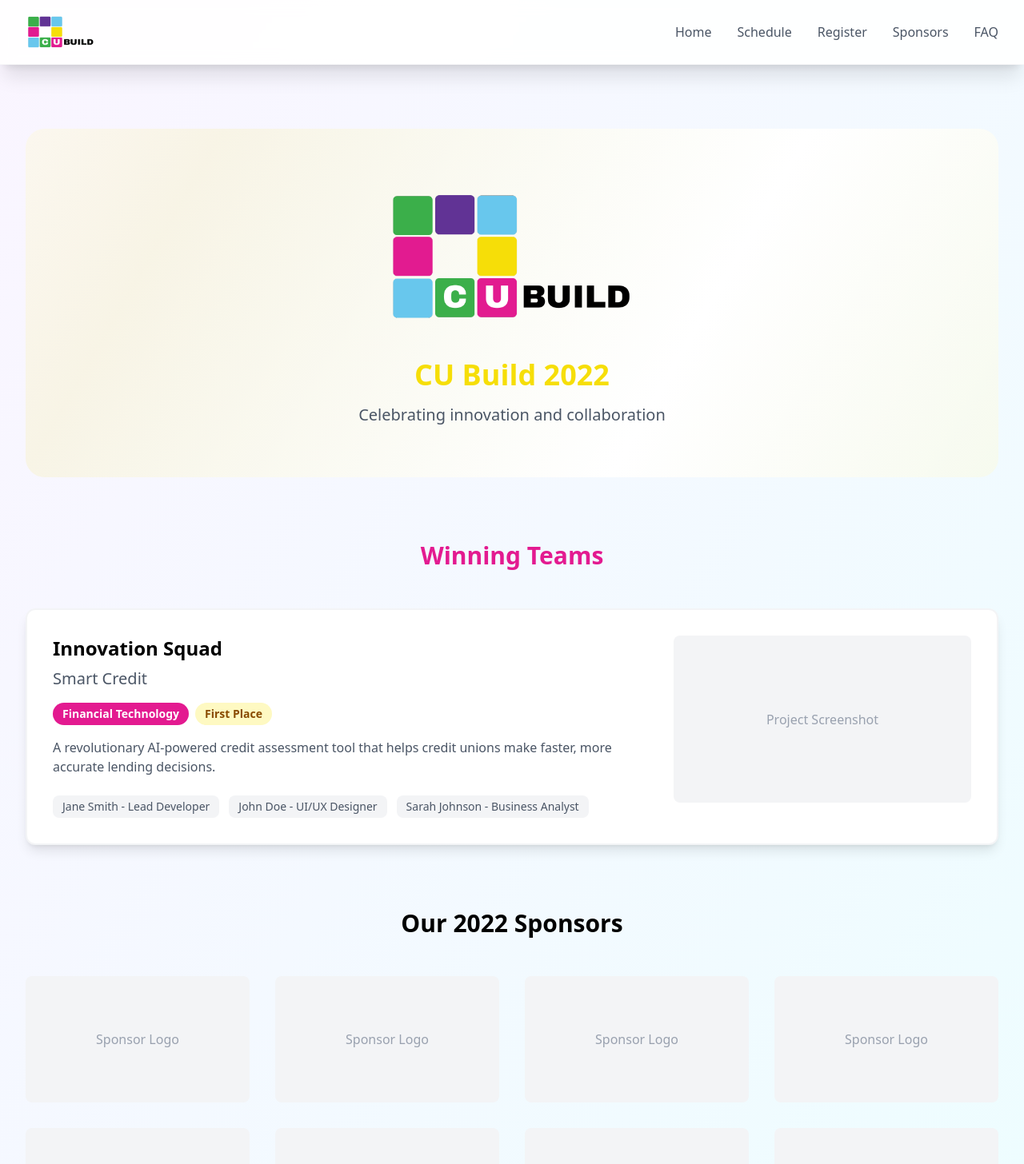
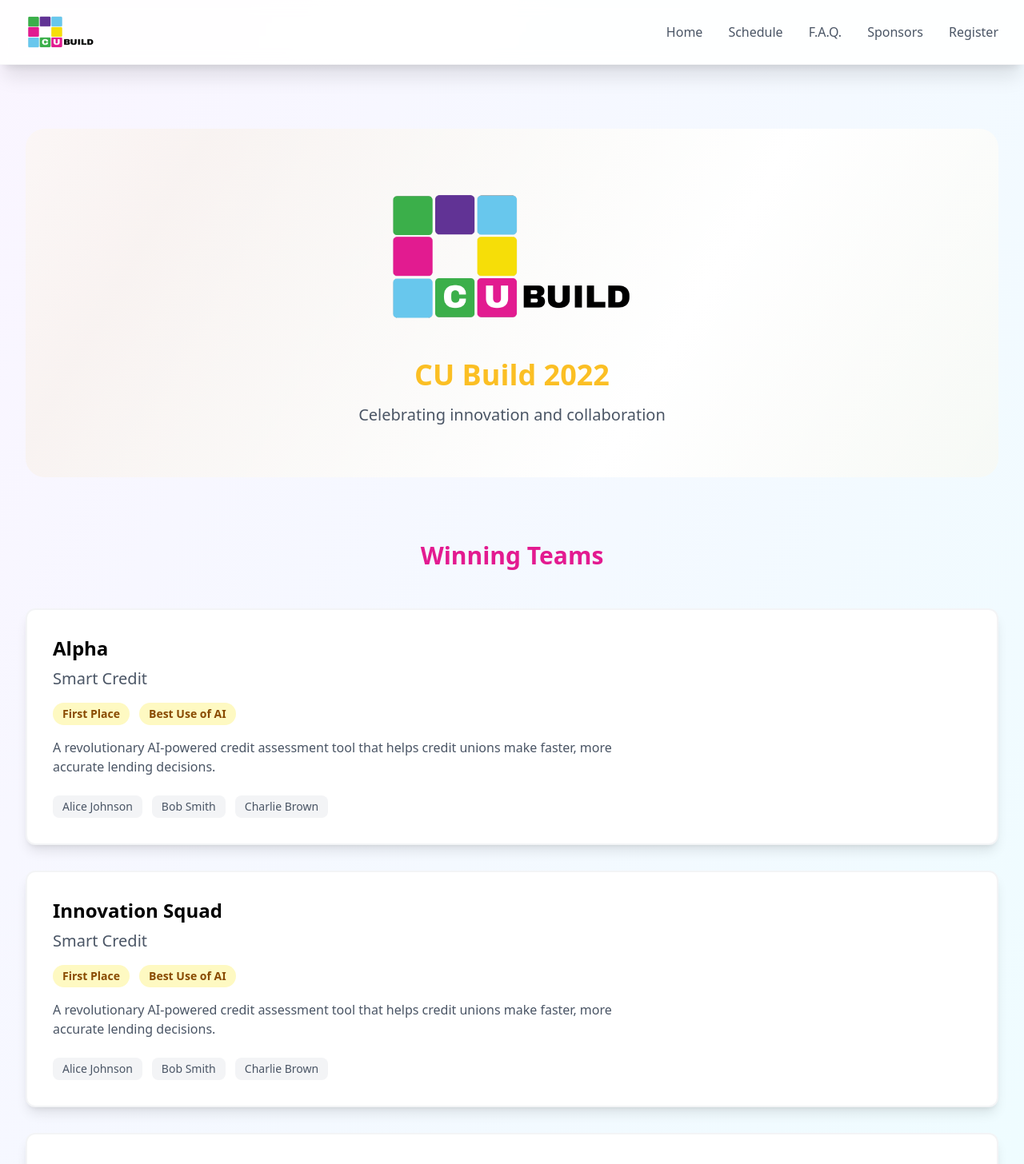
Before and after one commit to CUBuild/CU-Build-Website, a React (Vite) app: page /2022 in a window 1280 px wide. Shown: the top 1456 px of the page at 80% size. Built offline with nearby package versions, Linux system fonts and the light colour scheme.

Commit message:
chore: update routes and some pages

```diff
--- a/src/App.tsx
+++ b/src/App.tsx
@@ -41,11 +41,10 @@ const App: React.FC = () => {
           <Route path="/sponsors" element={<Sponsorship />} />
           <Route path="/faq" element={<FAQ />} />
           {/* TODO: create a last years specific tab once the event is over */}
-          {/* TODO: change JSON files to call just general data */}
-          <Route path="/2024" element={<PastEvent year="2024" winningTeams={data2024.winningTeams} />} />
-          <Route path="/2023" element={<PastEvent year="2023" winningTeams={data2023.winningTeams} />} />
-          <Route path="/2022" element={<PastEvent year="2022" winningTeams={data2022.winningTeams} />} />
-          <Route path="/2021" element={<PastEvent year="2021" winningTeams={data2021.winningTeams} />} />
+          <Route path="/2021" element={<PastEvent data={data2021} />} />
+          <Route path="/2022" element={<PastEvent data={data2022} />} />
+          <Route path="/2023" element={<PastEvent data={data2023} />} />
+          <Route path="/2024" element={<PastEvent data={data2024} />} />
         </Routes>
         <Footer />
       </div>
--- a/src/components/Header.tsx
+++ b/src/components/Header.tsx
@@ -2,6 +2,9 @@ import React, { useState } from 'react';
 import { Link, useNavigate } from 'react-router-dom';
 import Logo from './Logo';
 import useActiveRoute from '../utils/hooks/useActiveRoute';
+import { baseRoutes } from '../utils/data/routes';
+import { colors } from '../utils/data/colors';
+import { socialMediaLinks } from '../utils/data/eventDetails';
 
 const Header: React.FC = () => {
   const [isOpen, setIsOpen] = useState(false);
@@ -11,12 +14,6 @@ const Header: React.FC = () => {
     setIsOpen(false);
     navigate(path);
   };
-
-  const homeRoute = useActiveRoute('/');
-  const scheduleRoute = useActiveRoute('/schedule');
-  const registerRoute = useActiveRoute('/register');
-  const sponsorsRoute = useActiveRoute('/sponsors');
-  const faqRoute = useActiveRoute('/faq');
 
   return (
     <header className="bg-white shadow-xl border-b border-gray-100/50 sticky top-0 z-50 backdrop-blur-sm bg-white/90">
@@ -28,36 +25,17 @@ const Header: React.FC = () => {
 
           {/* Desktop Navigation */}
           <nav className="hidden md:flex space-x-8">
+            {Object.entries(baseRoutes).map(([key, value]) => (
               <Link
-              to="/"
-              className={`transition-colors ${homeRoute.isActive ? 'font-semibold' : 'text-gray-600 hover:text-pink-500'}`}
-              style={homeRoute.isActive ? { color: homeRoute.activeColor } : undefined}>
-              Home
+                to={`/${value !== 'Home' ? (value as string).toLowerCase().replaceAll('.', '') : ''}`}
+                key={key}
+                className={`transition-colors ${
+                  useActiveRoute(`/${value as String}`).isActive ? 'font-semibold' : 'text-gray-600 hover:text-pink-500'
+                }`}
+                style={useActiveRoute(`/${value as String}`).isActive ? { color: useActiveRoute(`/${value as String}`).activeColor } : undefined}>
+                {value}
               </Link>
-            <Link
-              to="/schedule"
-              className={`transition-colors ${scheduleRoute.isActive ? 'font-semibold' : 'text-gray-600 hover:text-pink-500'}`}
-              style={scheduleRoute.isActive ? { color: scheduleRoute.activeColor } : undefined}>
-              Schedule
-            </Link>
-            <Link
-              to="/register"
-              className={`transition-colors ${registerRoute.isActive ? 'font-semibold' : 'text-gray-600 hover:text-pink-500'}`}
-              style={registerRoute.isActive ? { color: registerRoute.activeColor } : undefined}>
-              Register
-            </Link>
-            <Link
-              to="/sponsors"
-              className={`transition-colors ${sponsorsRoute.isActive ? 'font-semibold' : 'text-gray-600 hover:text-pink-500'}`}
-              style={sponsorsRoute.isActive ? { color: sponsorsRoute.activeColor } : undefined}>
-              Sponsors
-            </Link>
-            <Link
-              to="/faq"
-              className={`transition-colors ${faqRoute.isActive ? 'font-semibold' : 'text-gray-600 hover:text-pink-500'}`}
-              style={faqRoute.isActive ? { color: faqRoute.activeColor } : undefined}>
-              FAQ
-            </Link>
+            ))}
           </nav>
 
           {/* Mobile Menu Button */}
@@ -82,54 +60,30 @@ const Header: React.FC = () => {
           </button>
         </div>
 
+        {/* TODO: prevent scroll or just extend the length of the menu page?... */}
         {/* Mobile Navigation */}
         <div
           className={`md:hidden fixed left-0 right-0 w-full min-h-screen transform transition-transform duration-300 ease-in-out ${
             isOpen ? 'translate-x-0' : 'translate-x-full'
           }`}
-          style={{ top: '72px', backgroundColor: '#E31A90' }}>
+          style={{ top: '72px', backgroundColor: colors.pink }}>
           <nav className="flex flex-col p-4">
+            {Object.entries(baseRoutes).map(([key, value]) => (
               <button
-              onClick={() => handleNavigation('/')}
+                key={key}
+                onClick={() => handleNavigation(`/${value !== 'Home' ? (value as string).toLowerCase().replaceAll('.', '') : ''}`)}
                 className={`text-xl py-4 px-4 text-white hover:bg-white/20 rounded-lg transition-colors ${
-                homeRoute.isActive ? 'bg-white/20 font-semibold' : ''
+                  useActiveRoute(`/${value as String}`).isActive ? 'bg-white/20 font-semibold' : ''
                 }`}>
-              Home
+                {value}
               </button>
-            <button
-              onClick={() => handleNavigation('/schedule')}
-              className={`text-xl py-4 px-4 text-white hover:bg-white/20 rounded-lg transition-colors ${
-                scheduleRoute.isActive ? 'bg-white/20 font-semibold' : ''
-              }`}>
-              Schedule
-            </button>
-            <button
-              onClick={() => handleNavigation('/register')}
-              className={`text-xl py-4 px-4 text-white hover:bg-white/20 rounded-lg transition-colors ${
-                registerRoute.isActive ? 'bg-white/20 font-semibold' : ''
-              }`}>
-              Register
-            </button>
-            <button
-              onClick={() => handleNavigation('/sponsors')}
-              className={`text-xl py-4 px-4 text-white hover:bg-white/20 rounded-lg transition-colors ${
-                sponsorsRoute.isActive ? 'bg-white/20 font-semibold' : ''
-              }`}>
-              Sponsors
-            </button>
-            <button
-              onClick={() => handleNavigation('/faq')}
-              className={`text-xl py-4 px-4 text-white hover:bg-white/20 rounded-lg transition-colors ${
-                faqRoute.isActive ? 'bg-white/20 font-semibold' : ''
-              }`}>
-              FAQ
-            </button>
+            ))}
 
             {/* Social Media Links */}
             <div className="mt-auto border-t border-pink-400 pt-4 px-4">
               <div className="flex justify-center space-x-6">
                 <a
-                  href="https://linkedin.com/company/cu-build"
+                  href={socialMediaLinks.linkedin}
                   target="_blank"
                   rel="noopener noreferrer"
                   className="text-white hover:text-pink-200 transition-colors">
@@ -138,7 +92,7 @@ const Header: React.FC = () => {
                   </svg>
                 </a>
                 <a
-                  href="https://discord.gg/cubuild"
+                  href={socialMediaLinks.discord}
                   target="_blank"
                   rel="noopener noreferrer"
                   className="text-white hover:text-pink-200 transition-colors">
--- a/src/components/PastEvent.tsx
+++ b/src/components/PastEvent.tsx
@@ -1,37 +1,43 @@
 import React, { useState } from 'react';
 import Logo from './Logo';
+import { colors } from '../utils/data/colors';
 
-interface TeamMember {
-  name: string;
-  role: string;
-}
-
-interface WinningTeam {
+interface Teams {
   teamName: string;
   projectName: string;
   description: string;
-  track: string;
-  prize?: string;
-  members: TeamMember[];
+  track?: string;
+  prizes?: string[];
+  members: string[];
+}
+
+interface Sponsors {
+  imageLink: string;
+  url: string;
+}
+
+interface Data {
+  year: string;
+  teams: Teams[];
+  sponsors: Sponsors[];
 }
 
 interface PastEventProps {
-  year: string;
-  winningTeams: WinningTeam[];
+  data: Data;
 }
 
 const getRandomPrimaryColor = () => {
-  const colors = [
-    { base: '#e31a90', light: 'rgba(227, 26, 144, 0.1)' }, // Pink
-    { base: '#613395', light: 'rgba(97, 51, 149, 0.1)' }, // Purple
-    { base: '#3baf49', light: 'rgba(59, 175, 73, 0.1)' }, // Green
-    { base: '#52c2ec', light: 'rgba(82, 194, 236, 0.1)' }, // Cyan
-    { base: '#f6de08', light: 'rgba(246, 222, 8, 0.1)' }, // Yellow
+  const base = [
+    { base: colors.pink, light: `${colors.pink}10` }, // Pink
+    { base: colors.purple, light: `${colors.purple}10` }, // Purple
+    { base: colors.green, light: `${colors.green}10` }, // Green
+    { base: colors.cyan, light: `${colors.cyan}10` }, // Cyan
+    { base: colors.yellow, light: `${colors.yellow}10` }, // Yellow
   ];
-  return colors[Math.floor(Math.random() * colors.length)];
+  return base[Math.floor(Math.random() * base.length)];
 };
 
-const PastEvent: React.FC<PastEventProps> = ({ year, winningTeams }) => {
+const PastEvent: React.FC<PastEventProps> = ({ data }) => {
   const [backgroundColor] = useState(getRandomPrimaryColor());
 
   return (
@@ -71,7 +77,7 @@ const PastEvent: React.FC<PastEventProps> = ({ year, winningTeams }) => {
             <div className="text-center">
               <Logo isDark />
               <h2 className="text-4xl font-bold mt-8 mb-4" style={{ color: backgroundColor.base }}>
-                CU Build {year}
+                CU Build {data.year}
               </h2>
               <p className="text-xl text-gray-600">Celebrating innovation and collaboration</p>
             </div>
@@ -84,38 +90,47 @@ const PastEvent: React.FC<PastEventProps> = ({ year, winningTeams }) => {
             Winning Teams
           </h3>
           <div className="space-y-8">
-            {winningTeams.map((team, index) => (
-              <div key={index} className="bg-white p-8 rounded-xl shadow-lg border-2 border-gray-100">
+            {Object.entries(data.teams)
+              .sort(([, a], [, b]) => a.teamName.localeCompare(b.teamName))
+              .map(([key, value]) => (
+                <div key={key} className="bg-white p-8 rounded-xl shadow-lg border-2 border-gray-100">
                   <div className="flex flex-col lg:flex-row gap-8">
                     <div className="lg:w-2/3">
-                    <h4 className="text-2xl font-bold mb-2">{team.teamName}</h4>
-                    <p className="text-xl text-gray-600 mb-4">{team.projectName}</p>
+                      <h4 className="text-2xl font-bold mb-2">{value.teamName}</h4>
+                      <p className="text-xl text-gray-600 mb-4">{value.projectName}</p>
                       <div className="mb-4">
+                        {value.track && (
                           <span
                             className="inline-block px-3 py-1 rounded-full text-sm font-semibold"
                             style={{ backgroundColor: '#e31a90', color: 'white' }}>
-                        {team.track}
-                      </span>
-                      {team.prize && (
-                        <span className="inline-block ml-2 px-3 py-1 rounded-full bg-yellow-100 text-yellow-800 text-sm font-semibold">
-                          {team.prize}
+                            {value.track}
                           </span>
                         )}
+                        {value.prizes &&
+                          value.prizes.map((prizes, key) => (
+                            <span
+                              key={key}
+                              className={`${
+                                prizes.length > 1 && key !== 0 ? 'ml-3' : ''
+                              } inline-block px-3 py-1 rounded-full bg-yellow-100 text-yellow-800 text-sm font-semibold`}>
+                              {prizes}
+                            </span>
+                          ))}
                       </div>
-                    <p className="text-gray-600 mb-6">{team.description}</p>
+                      <p className="text-gray-600 mb-6">{value.description}</p>
                       <div className="flex flex-wrap gap-3">
-                      {team.members.map((member, idx) => (
+                        {value.members.map((member, idx) => (
                           <div key={idx} className="px-3 py-1 rounded-lg bg-gray-100 text-gray-600 text-sm">
-                          {member.name} - {member.role}
+                            {member}
                           </div>
                         ))}
                       </div>
                     </div>
-                  <div className="lg:w-1/3">
+                    {/* <div className="lg:w-1/3">
                   <div className="aspect-video bg-gray-100 rounded-lg flex items-center justify-center">
                   <span className="text-gray-400">Project Screenshot</span>
                   </div>
-                  </div>
+                </div> */}
                   </div>
                 </div>
               ))}
@@ -124,10 +139,10 @@ const PastEvent: React.FC<PastEventProps> = ({ year, winningTeams }) => {
 
         {/* Sponsors Section */}
         <div>
-          <h3 className="text-3xl font-bold text-center mb-12">Our {year} Sponsors</h3>
+          <h3 className="text-3xl font-bold text-center mb-12">Our {data.year} Sponsors</h3>
           <div className="grid grid-cols-2 md:grid-cols-4 gap-8">
-            {Array.from({ length: 8 }).map((_, index) => (
-              <div key={index} className="aspect-video bg-gray-100 rounded-lg flex items-center justify-center">
+            {Object.entries(data.sponsors).map(([key, value]) => (
+              <div key={key} className="aspect-video bg-gray-100 rounded-lg flex items-center justify-center">
                 <span className="text-gray-400">Sponsor Logo</span>
               </div>
             ))}
--- a/src/utils/data/past/2021.json
+++ b/src/utils/data/past/2021.json
@@ -1,36 +1,36 @@
 {
+  "year": "2021",
   "teams": [
     {
       "teamName": "Innovation Squad",
       "projectName": "Smart Credit",
       "description": "A revolutionary AI-powered credit assessment tool that helps credit unions make faster, more accurate lending decisions.",
-      "track": "Financial Technology",
-      "prize": "First Place",
-      "members": [
-        { "name": "Jane Smith", "role": "Lead Developer" },
-        { "name": "John Doe", "role": "UI/UX Designer" },
-        { "name": "Sarah Johnson", "role": "Business Analyst" }
-      ]
+      "prizes": ["First Place", "Best Use of AI"],
+      "members": ["Alice Johnson", "Bob Smith", "Charlie Brown"]
+    },
+    {
+      "teamName": "Alpha",
+      "projectName": "Smart Credit",
+      "description": "A revolutionary AI-powered credit assessment tool that helps credit unions make faster, more accurate lending decisions.",
+      "prizes": ["First Place", "Best Use of AI"],
+      "members": ["Alice Johnson", "Bob Smith", "Charlie Brown"]
+    },
+    {
+      "teamName": "Zulu",
+      "projectName": "Smart Credit",
+      "description": "A revolutionary AI-powered credit assessment tool that helps credit unions make faster, more accurate lending decisions.",
+      "prizes": ["First Place", "Best Use of AI"],
+      "members": ["Alice Johnson", "Bob Smith", "Charlie Brown"]
     }
   ],
   "sponsors": [
     {
-      "imageUrl": "https://example.com/sponsor1.png",
+      "imageLink": "https://example.com/sponsor1.png",
       "url": "https://example.com/sponsor1"
-    }
-  ],
-  "winningTeams": [
+    },
     {
-      "teamName": "Innovation Squad",
-      "projectName": "Smart Credit",
-      "description": "A revolutionary AI-powered credit assessment tool that helps credit unions make faster, more accurate lending decisions.",
-      "track": "Financial Technology",
-      "prize": "First Place",
-      "members": [
-        { "name": "Jane Smith", "role": "Lead Developer" },
-        { "name": "John Doe", "role": "UI/UX Designer" },
-        { "name": "Sarah Johnson", "role": "Business Analyst" }
-      ]
+      "imageLink": "https://example.com/sponsor1.png",
+      "url": "https://example.com/sponsor1"
     }
   ]
 }
--- a/src/utils/data/past/2022.json
+++ b/src/utils/data/past/2022.json
@@ -1,16 +1,36 @@
 {
-  "winningTeams": [
+  "year": "2022",
+  "teams": [
     {
       "teamName": "Innovation Squad",
       "projectName": "Smart Credit",
       "description": "A revolutionary AI-powered credit assessment tool that helps credit unions make faster, more accurate lending decisions.",
-      "track": "Financial Technology",
-      "prize": "First Place",
-      "members": [
-        { "name": "Jane Smith", "role": "Lead Developer" },
-        { "name": "John Doe", "role": "UI/UX Designer" },
-        { "name": "Sarah Johnson", "role": "Business Analyst" }
-      ]
+      "prizes": ["First Place", "Best Use of AI"],
+      "members": ["Alice Johnson", "Bob Smith", "Charlie Brown"]
+    },
+    {
+      "teamName": "Alpha",
+      "projectName": "Smart Credit",
+      "description": "A revolutionary AI-powered credit assessment tool that helps credit unions make faster, more accurate lending decisions.",
+      "prizes": ["First Place", "Best Use of AI"],
+      "members": ["Alice Johnson", "Bob Smith", "Charlie Brown"]
+    },
+    {
+      "teamName": "Zulu",
+      "projectName": "Smart Credit",
+      "description": "A revolutionary AI-powered credit assessment tool that helps credit unions make faster, more accurate lending decisions.",
+      "prizes": ["First Place", "Best Use of AI"],
+      "members": ["Alice Johnson", "Bob Smith", "Charlie Brown"]
+    }
+  ],
+  "sponsors": [
+    {
+      "imageLink": "https://example.com/sponsor1.png",
+      "url": "https://example.com/sponsor1"
+    },
+    {
+      "imageLink": "https://example.com/sponsor1.png",
+      "url": "https://example.com/sponsor1"
     }
   ]
 }
--- a/src/utils/data/past/2023.json
+++ b/src/utils/data/past/2023.json
@@ -1,16 +1,36 @@
 {
-  "winningTeams": [
+  "year": "2023",
+  "teams": [
     {
       "teamName": "Innovation Squad",
       "projectName": "Smart Credit",
       "description": "A revolutionary AI-powered credit assessment tool that helps credit unions make faster, more accurate lending decisions.",
-      "track": "Financial Technology",
-      "prize": "First Place",
-      "members": [
-        { "name": "Jane Smith", "role": "Lead Developer" },
-        { "name": "John Doe", "role": "UI/UX Designer" },
-        { "name": "Sarah Johnson", "role": "Business Analyst" }
-      ]
+      "prizes": ["First Place", "Best Use of AI"],
+      "members": ["Alice Johnson", "Bob Smith", "Charlie Brown"]
+    },
+    {
+      "teamName": "Alpha",
+      "projectName": "Smart Credit",
+      "description": "A revolutionary AI-powered credit assessment tool that helps credit unions make faster, more accurate lending decisions.",
+      "prizes": ["First Place", "Best Use of AI"],
+      "members": ["Alice Johnson", "Bob Smith", "Charlie Brown"]
+    },
+    {
+      "teamName": "Zulu",
+      "projectName": "Smart Credit",
+      "description": "A revolutionary AI-powered credit assessment tool that helps credit unions make faster, more accurate lending decisions.",
+      "prizes": ["First Place", "Best Use of AI"],
+      "members": ["Alice Johnson", "Bob Smith", "Charlie Brown"]
+    }
+  ],
+  "sponsors": [
+    {
+      "imageLink": "https://example.com/sponsor1.png",
+      "url": "https://example.com/sponsor1"
+    },
+    {
+      "imageLink": "https://example.com/sponsor1.png",
+      "url": "https://example.com/sponsor1"
     }
   ]
 }
--- a/src/utils/data/past/2024.json
+++ b/src/utils/data/past/2024.json
@@ -1,16 +1,36 @@
 {
-  "winningTeams": [
+  "year": "2024",
+  "teams": [
     {
       "teamName": "Innovation Squad",
       "projectName": "Smart Credit",
       "description": "A revolutionary AI-powered credit assessment tool that helps credit unions make faster, more accurate lending decisions.",
-      "track": "Financial Technology",
-      "prize": "First Place",
-      "members": [
-        { "name": "Jane Smith", "role": "Lead Developer" },
-        { "name": "John Doe", "role": "UI/UX Designer" },
-        { "name": "Sarah Johnson", "role": "Business Analyst" }
-      ]
+      "prizes": ["First Place", "Best Use of AI"],
+      "members": ["Alice Johnson", "Bob Smith", "Charlie Brown"]
+    },
+    {
+      "teamName": "Alpha",
+      "projectName": "Smart Credit",
+      "description": "A revolutionary AI-powered credit assessment tool that helps credit unions make faster, more accurate lending decisions.",
+      "prizes": ["First Place", "Best Use of AI"],
+      "members": ["Alice Johnson", "Bob Smith", "Charlie Brown"]
+    },
+    {
+      "teamName": "Zulu",
+      "projectName": "Smart Credit",
+      "description": "A revolutionary AI-powered credit assessment tool that helps credit unions make faster, more accurate lending decisions.",
+      "prizes": ["First Place", "Best Use of AI"],
+      "members": ["Alice Johnson", "Bob Smith", "Charlie Brown"]
+    }
+  ],
+  "sponsors": [
+    {
+      "imageLink": "https://example.com/sponsor1.png",
+      "url": "https://example.com/sponsor1"
+    },
+    {
+      "imageLink": "https://example.com/sponsor1.png",
+      "url": "https://example.com/sponsor1"
     }
   ]
 }
--- a/src/utils/data/routes.tsx
+++ b/src/utils/data/routes.tsx
@@ -1,17 +1,17 @@
 interface baseRoutes {
   home: string;
-  about: string;
+  schedule: string;
+  faq: string;
+  sponsors: string;
   register: string;
-  sponsors: string;
-  faq: string;
 }
 
 export const baseRoutes: baseRoutes = {
   home: 'Home',
-  about: 'About',
+  schedule: 'Schedule',
+  faq: 'F.A.Q.',
+  sponsors: 'Sponsors',
   register: 'Register',
-  sponsors: 'Sponsors',
-  faq: 'Faq',
 };
 
 interface pastRoutes {
```
Lines whose indentation alone changed are shown as unchanged.
